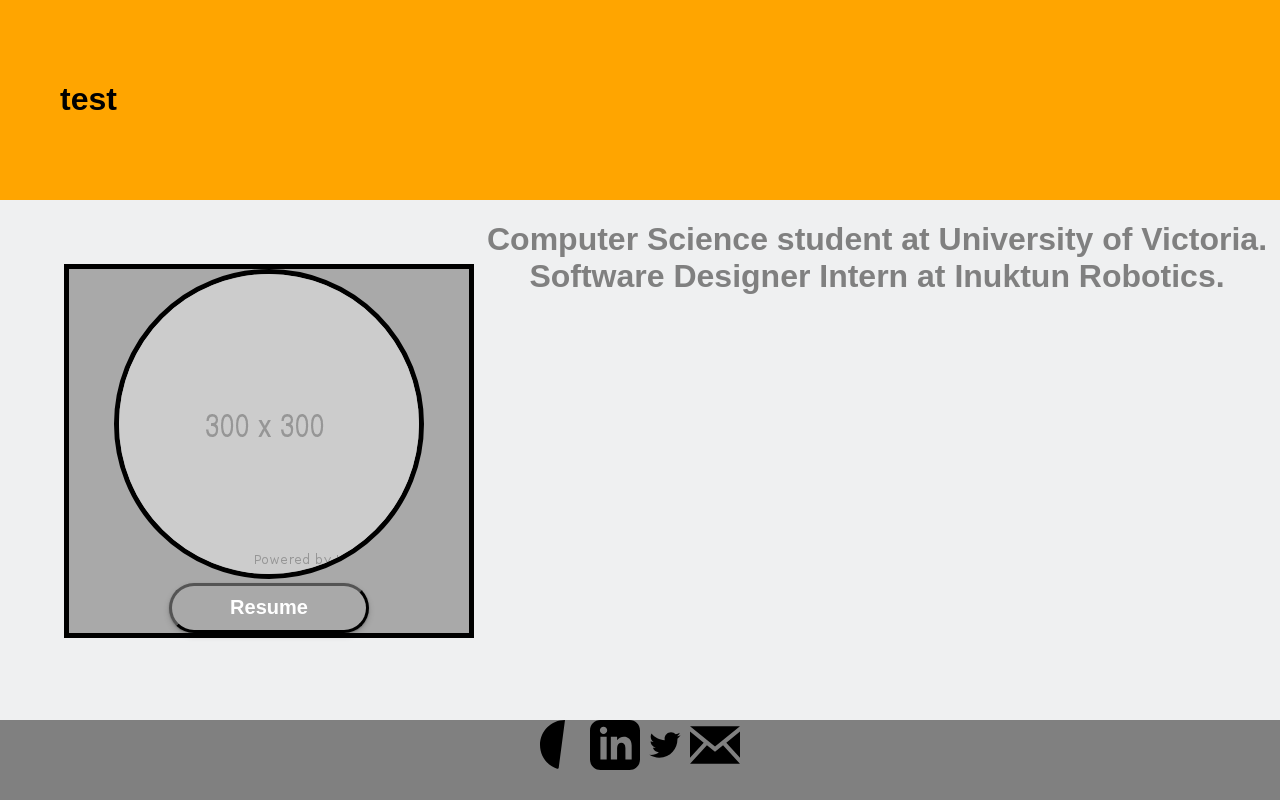
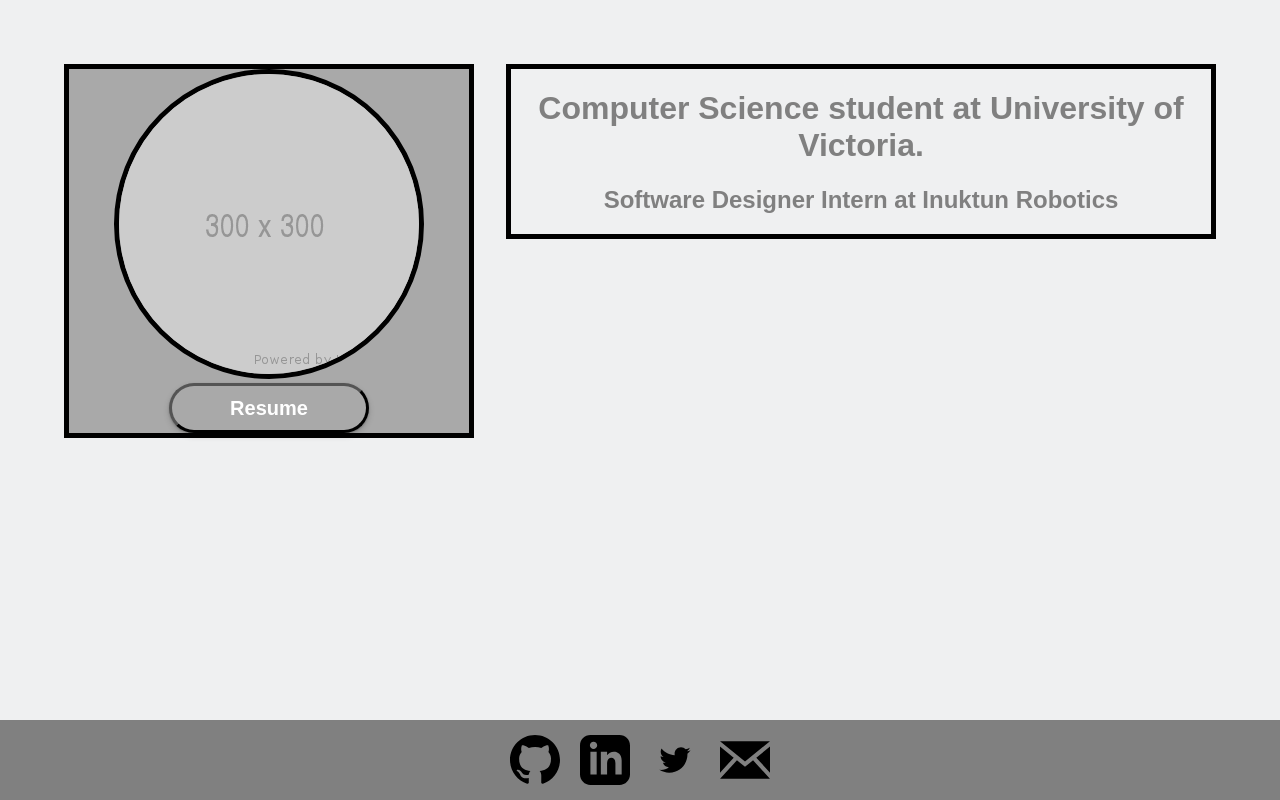
Before and after one commit to maccooper/portfolio, a React (Create React App) app: page / in a window 1280 px wide. Built offline with nearby package versions, Linux system fonts and the light colour scheme.

Commit message:
worked on making site scalable

```diff
--- a/src/components/App.js
+++ b/src/components/App.js
@@ -16,11 +16,9 @@
         <Wrapper/>
 
         <Description/>
-
-        <div className='footer'>
-          <Footer />
+        <div className="Footer">
+        <Footer />
         </div>
-
       </div>
     );
 
--- a/src/components/Description.js
+++ b/src/components/Description.js
@@ -5,11 +5,14 @@
 const Description = () => {
     return(
         <div className='Description'>
-            <h1> Computer Science student at
-                 University of Victoria.
-                 Software Designer Intern at Inuktun
-                 Robotics.
+            <h1>
+            Computer Science student at University of Victoria.
             </h1>
+
+            <h2>
+            Software Designer Intern at Inuktun Robotics
+            </h2>
+
         </div>
 
     )
--- a/src/components/Footer.js
+++ b/src/components/Footer.js
@@ -1,35 +1,22 @@
 import React from 'react';
-import '../styles/footer.css'
+import '../styles/Footer.css'
 
 //import gitimg from '../assets/github_cat.png'
 
 const Footer = () => {
     return (
-        <div>
-            <a class='header-link' href='https://github.com/outofmyelement'>
-                <svg className='octicon'  viewBox='0 0 24 24'>
-                    <path d='M12 0c-6.626 0-12 5.373-12 12 0 5.302 3.438 9.8 8.207 11.387.599.111.793-.261.793-.577v-2.
-                    234c-3.338.726-4.033-1.416-4.033-1.416-.546-1.387-1.333-1.756-1.333-1.756-1.089-.745.083-.729.083-.
-                    729 1.205.084 1.839 1.237 1.839 1.237 1.07 1.834 2.807 1.304 3.492.997.107-.775.418-1.305.762-1.604-
-                    2.665-.305-5.467-1.334-5.467-5.931 0-1.311.469-2.381 1.236-3.221-.124-.303-.535-1.524.117-3.176 0 0
-                    1.008-.322 3.301 1.23.957-.266 1.983-.399 3.003-.404 1.02.005 2.047.138 3.006.404 2.291-1.552 3.297-
-                    1.23 3.297-1.23.653 1.653.242 2.874.118 3.176.77.84 1.235 1.911 1.235 3.221 0 4.609-2.807 5.624-5.479
-                     5.921.43.372.823 1.102.823 2.222v3.293c0 .319.192.694.801.576 4.765-1.589 8.199-6.086 8.199-11.386
-                     0-6.627-5.373-12-12-12z'/>
+        <div class="icontainer">
+                <svg className='icon'  viewBox='0 0 16   16' href='https://github.com/outofmyelement'>
+                    <path d='M8 0C3.58 0 0 3.58 0 8C0 11.54 2.29 14.53 5.47 15.59C5.87 15.66 6.02 15.42 6.02 15.21C6.02 15.02 6.01 14.39 6.01 13.72C4 14.09 3.48 13.23 3.32 12.78C3.23 12.55 2.84 11.84 2.5 11.65C2.22 11.5 1.82 11.13 2.49 11.12C3.12 11.11 3.57 11.7 3.72 11.94C4.44 13.15 5.59 12.81 6.05 12.6C6.12 12.08 6.33 11.73 6.56 11.53C4.78 11.33 2.92 10.64 2.92 7.58C2.92 6.71 3.23 5.99 3.74 5.43C3.66 5.23 3.38 4.41 3.82 3.31C3.82 3.31 4.49 3.1 6.02 4.13C6.66 3.95 7.34 3.86 8.02 3.86C8.7 3.86 9.38 3.95 10.02 4.13C11.55 3.09 12.22 3.31 12.22 3.31C12.66 4.41 12.38 5.23 12.3 5.43C12.81 5.99 13.12 6.7 13.12 7.58C13.12 10.65 11.25 11.33 9.47 11.53C9.76 11.78 10.01 12.26 10.01 13.01C10.01 14.08 10 14.94 10 15.21C10 15.42 10.15 15.67 10.55 15.59C13.71 14.53 16 11.53 16 8C16 3.58 12.42 0 8 0Z'/>
                 </svg>
-            </a>
 
-            <a class='header-link' href='https://www.linkedin.com/in/mackenzie-cooper-54625b163/'>
-                <svg className='octicon'  viewBox='0 0 24 24'>
+                <svg className='icon'  viewBox='0 0 24 24' href='https://www.linkedin.com/in/mackenzie-cooper-54625b163/'>
                     <path d='M19 0h-14c-2.761 0-5 2.239-5 5v14c0 2.761 2.239 5 5 5h14c2.762 0 5-2.239 5-5v-14c0-2.761-2.238
                     -5-5-5zm-11 19h-3v-11h3v11zm-1.5-12.268c-.966 0-1.75-.79-1.75-1.764s.784-1.764 1.75-1.764 1.75.79 1.75
                     1.764-.783 1.764-1.75 1.764zm13.5 12.268h-3v-5.604c0-3.368-4-3.113-4 0v5.604h-3v-11h3v1.765c1.396-2.586
                      7-2.777 7 2.476v6.759z'/>
                 </svg>
-            </a>
-
-            <a class='header-link' href='placeholder'>
-                <svg className='octicon'  viewBox='0 0 400 400'>
+                <svg className='icon'  viewBox='0 0 400 400' href='placeholder'>
                     <path d='M153.6,301.6c94.3,0,145.9-78.2,145.9-145.9c0-2.2,0-4.4-0.1-6.6c10-7.2,18.7-16.3,25.6-26.6
 			c-9.2,4.1-19.1,6.8-29.5,8.1c10.6-6.3,18.7-16.4,22.6-28.4c-9.9,5.9-20.9,10.1-32.6,12.4c-9.4-10-22.7-16.2-37.4-16.2
 			c-28.3,0-51.3,23-51.3,51.3c0,4,0.5,7.9,1.3,11.7c-42.6-2.1-80.4-22.6-105.7-53.6c-4.4,7.6-6.9,16.4-6.9,25.8
@@ -37,14 +24,10 @@
 			c-3.3,0-6.5-0.3-9.6-0.9c6.5,20.4,25.5,35.2,47.9,35.6c-17.6,13.8-39.7,22-63.7,22c-4.1,0-8.2-0.2-12.2-0.7
 			C97.7,293.1,124.7,301.6,153.6,301.6'/>
                 </svg>
-            </a>
 
-
-            <a class='header-link' href='placeholder'>
-                <svg className='octicon'  viewBox='0 0 24 24'>
+                <svg className='icon'  viewBox='0 0 24 24' href='placeholder'>
                     <path d='M12 12.713l-11.985-9.713h23.971l-11.986 9.713zm-5.425-1.822l-6.575-5.329v12.501l6.575-7.172zm10.85 0l6.575 7.172v-12.501l-6.575 5.329zm-1.557 1.261l-3.868 3.135-3.868-3.135-8.11 8.848h23.956l-8.11-8.848z'/>
                 </svg>
-            </a>
 
         </div>
     )
--- a/src/components/Header.js
+++ b/src/components/Header.js
@@ -4,7 +4,6 @@
 const Header = () => {
     return (
         <div className='Header'>
-            <h1> test </h1>
         </div>
     )
 }
--- a/src/styles/Description.css
+++ b/src/styles/Description.css
@@ -1,6 +1,12 @@
 .Description {
+    max-width: 700px;
+    border: 5px solid black;
     text-align: center;
     color:  grey;
     font-size: medium;
-    display: flex;
+    display: block  ;
+    align-content: inline;
+    float: right;
+    margin-right:5%;
+    margin-top: 5%;
   }
--- a/src/styles/Header.css
+++ b/src/styles/Header.css
@@ -1,4 +1,16 @@
 .Header {
-    padding: 60px;
+height:100%;
     background-color: orange;
+    width: 100%;
+
 }
+
+.mountain {
+
+    height: 50px;
+    width: relative;
+    padding-top: 60px;
+    padding-left: 20px;
+    padding-right: 20px;
+
+}
--- a/src/styles/Wrapper.css
+++ b/src/styles/Wrapper.css
@@ -1,5 +1,5 @@
 .Wrapper {
-    width: 400px;
+    max-width: 400px;
     background-color: darkgrey;
     float: left;
     align-items: center;
@@ -8,12 +8,13 @@
     justify-content: center;
     text-align: center;
     border: 5px solid black;
+    vertical-align: middle;
 }
 
 .profpic {
     border-radius: 100%;
     border: 5px solid black;
-
+    max-width:300px;
   }
 
   .resbutton {
@@ -28,6 +29,8 @@
     width: 200px;
     height:50px;
     text-align: center;
+    margin-top: auto;
+    margin-bottom: auto;
   }
 
   .resbutton:hover {
--- a/src/styles/footer.css
+++ b/src/styles/footer.css
@@ -1,4 +1,4 @@
-.footer {
+.Footer {
     color: black;
     background-color: grey;
     text-align:center;
@@ -7,36 +7,35 @@
     bottom:0;
     right: 0;
     height:80px;
+    width: 100%;
 
   }
 
+
   .icon {
-    height: 50px;
-    width: relative;
-    padding-top: 60px;
-    padding-left: 20px;
-    padding-right: 20px;
-
-  }
-
-  .octicon {
     height: 50px;
     width: auto;
     text-align: center;
     display: inline-block;
     fill: black;
+    margin-left: 10px;
+    margin-right: 10px;
 
   }
-  .octicon:hover {
+
+  .icon:hover {
     fill: white;
   }
 
 
-.header-link {
-  height: 50px;
-  width: 50px;
-  display: inline-block;
-  align-items: center;
-  justify-content: center;
+  .icontainer {
+    vertical-align: center;
+    height: 50px;
+    position: relative;
+    top: 50%;
+    transform: translateY(-50%);
+    max-width: 300px;
+    margin-left: auto;
+    margin-right: auto;
 
-}
+  }
```
